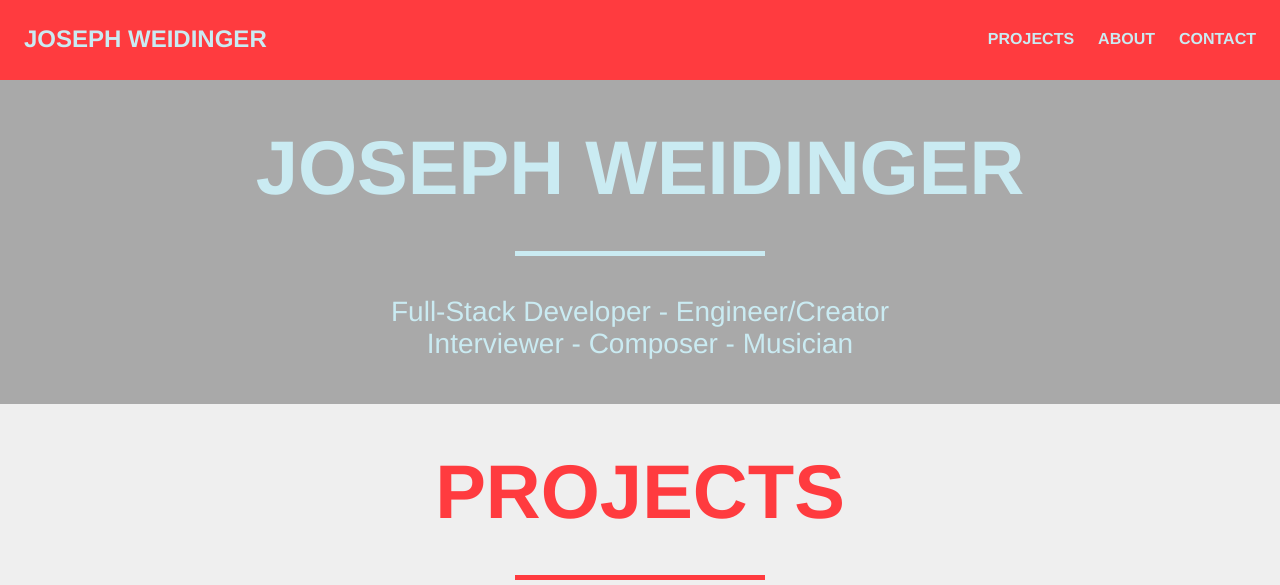
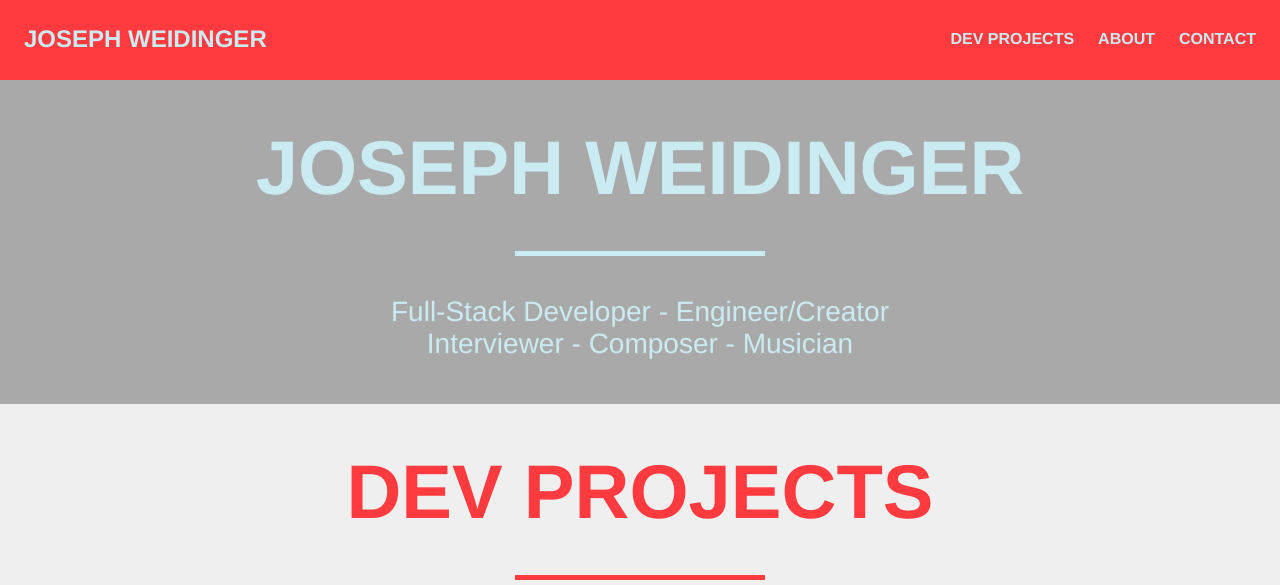
Before and after one commit to jsphweid/josephweidinger.com, a React app: page / in a window 1280 px wide. Shown: the top 585 px of the page. Built offline with nearby package versions, Linux system fonts and the light colour scheme; the HTML template or start-up script is replaced by a standard one.

Commit message:
switch name to dev projects

```diff
--- a/src/app/common/types.ts
+++ b/src/app/common/types.ts
@@ -1,4 +1,4 @@
-export type SectionType = 'about' | 'projects' | 'other' | 'contact'
+export type SectionType = 'about' | 'dev projects' | 'other' | 'contact'
 
 export interface ProjectTempateType {
   projectName: string
@@ -29,5 +29,5 @@ export interface IconObjType {
 
 export enum ProjectDisplayPriorities {
   Music = 'Music / Audio',
-  Latest = 'Latest'
+  Latest = 'Latest',
 }
--- a/src/app/navbar/navbar.tsx
+++ b/src/app/navbar/navbar.tsx
@@ -23,7 +23,7 @@ export default class Navbar extends React.Component<NavbarProps> {
   }
 
   render() {
-    const sectionTitles: SectionType[] = ['projects', 'about', 'contact']
+    const sectionTitles: SectionType[] = ['dev projects', 'about', 'contact']
 
     const sections: JSX.Element[] = sectionTitles.map(
       (section: string, index: number) => {
@@ -32,7 +32,7 @@ export default class Navbar extends React.Component<NavbarProps> {
             {section}
           </li>
         )
-      }
+      },
     )
 
     return (
--- a/src/app/projects/projects.tsx
+++ b/src/app/projects/projects.tsx
@@ -20,7 +20,7 @@ export default class Projects extends React.Component<
   constructor(props: ProjectsProps) {
     super(props)
     this.state = {
-      currentPriority: ProjectDisplayPriorities.Music
+      currentPriority: ProjectDisplayPriorities.Music,
     }
   }
 
@@ -30,10 +30,10 @@ export default class Projects extends React.Component<
         const isMusicAudio = (tags: string[]) =>
           tags.includes('music') || tags.includes('audio')
         const relevant = projects.filter((project: ProjectTempateType) =>
-          isMusicAudio(project.tags)
+          isMusicAudio(project.tags),
         )
         const notRelevant = projects.filter(
-          (project: ProjectTempateType) => !isMusicAudio(project.tags)
+          (project: ProjectTempateType) => !isMusicAudio(project.tags),
         )
         return [...relevant, ...notRelevant]
       case 'Latest':
@@ -53,7 +53,7 @@ export default class Projects extends React.Component<
             handleProjectOpen={this.props.handleProjectOpen}
           />
         )
-      }
+      },
     )
   }
 
@@ -82,7 +82,7 @@ export default class Projects extends React.Component<
     return (
       <Section
         className={`jlw-projects ${this.props.className || ''}`}
-        title={'projects'}
+        title={'dev projects'}
       >
         <div className="jlw-projects-content">
           <div className="jlw-projects-content-priority">
```
